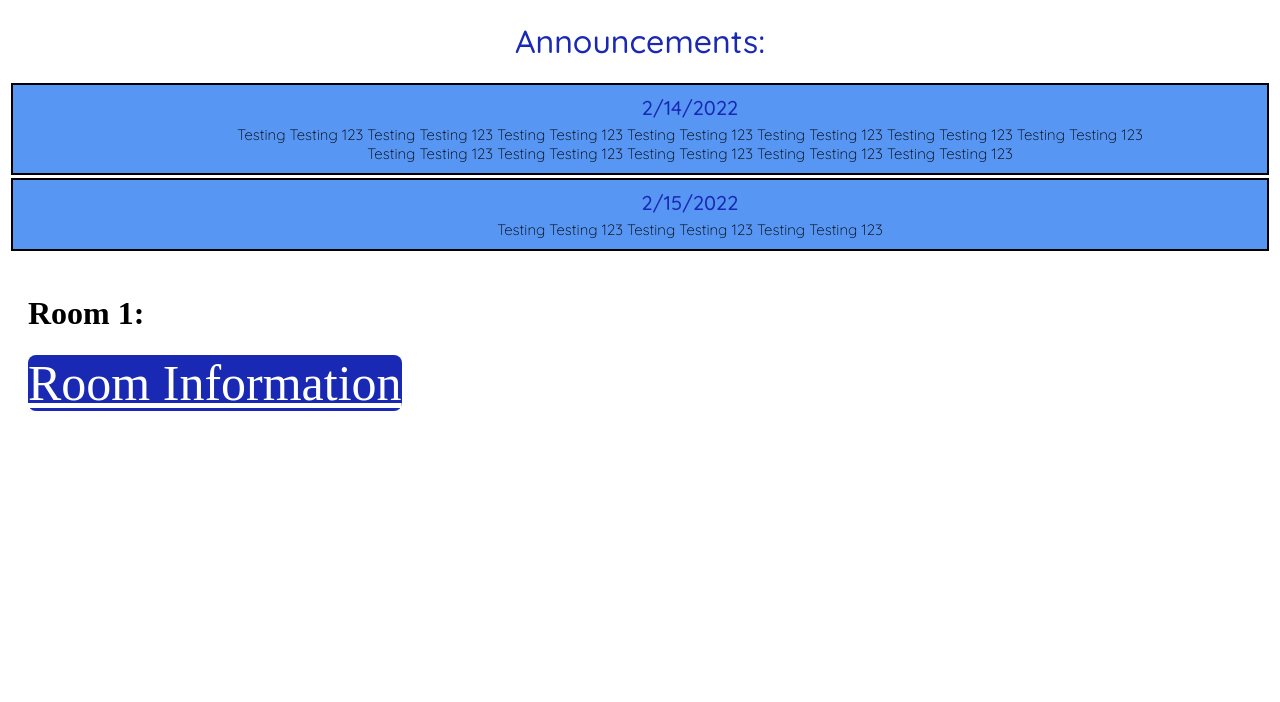
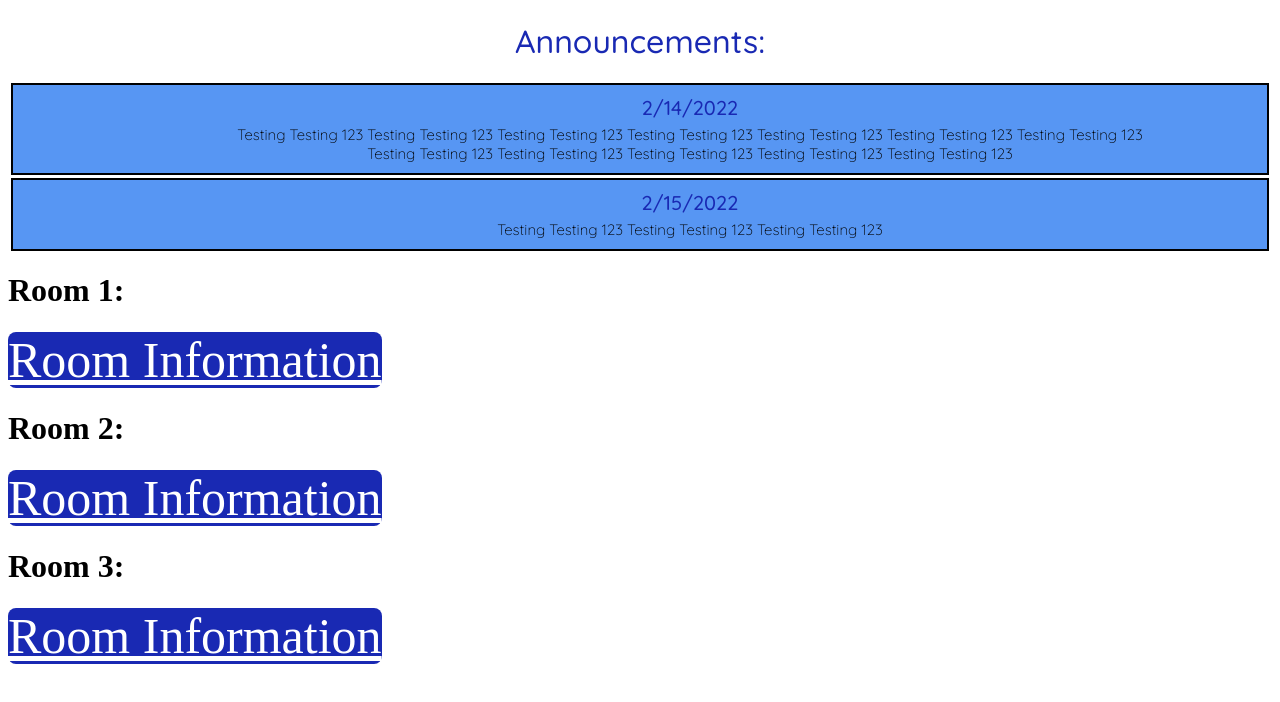
Before and after one commit to sroode68/cca-booking-app, a React (Create React App) app: page / in a window 1280 px wide. Shown: the top 702 px of the page. Built offline with nearby package versions, Linux system fonts and the light colour scheme; data requests are answered from the project's data file.

Commit message:
room listing

```diff
--- a/package.json
+++ b/package.json
@@ -8,7 +8,7 @@
     "@testing-library/user-event": "^13.5.0",
     "react": "^17.0.2",
     "react-dom": "^17.0.2",
-    "react-router-dom": "^5.2.0",
+    "react-router-dom": "^5.3.0",
     "react-scripts": "5.0.0",
     "web-vitals": "^2.1.4"
   },
--- a/src/App.js
+++ b/src/App.js
@@ -2,6 +2,8 @@ import './index.css';
 import { BrowserRouter as Router, Route, Switch} from 'react-router-dom'
 import Home from './Home';
 import Room1 from './Room1';
+import Room2 from './Room2';
+import Room3 from './Room3';
 
 function App() {
 
@@ -15,6 +17,12 @@ function App() {
           <Route path ="/room1">
             <Room1/>
           </Route>
+          <Route path ="/room2">
+            <Room2/>
+          </Route>
+          <Route path ="/room3">
+            <Room3/>
+          </Route>
         </Switch>
       </div>
     </Router>
--- /dev/null
+++ b/src/Room2.js
@@ -0,0 +1,8 @@
+
+const Room2 = () => {
+    return(
+        <h1>Test2</h1>
+    );
+}
+
+export default Room2;
--- /dev/null
+++ b/src/Room3.js
@@ -0,0 +1,7 @@
+const Room3 = () => {
+    return(
+        <h1>Test3</h1>
+    );
+}
+
+export default Room3;
--- a/src/RoomListing.js
+++ b/src/RoomListing.js
@@ -2,6 +2,7 @@ import React from 'react';
 import { Link } from 'react-router-dom';
 import { useState } from "react";
 import './index.css';
+
 
 const RoomListing = () => {
 
@@ -15,7 +16,27 @@ const RoomListing = () => {
             fontSize: '50px',
 
           }}>Room Information</Link>
+
+            <h1>Room 2:</h1>
+            <Link to="room2" style={{
+            color: 'white',
+            backgroundColor: '#1929b3',
+            borderRadius: '8px',
+            fontSize: '50px',
+
+          }}>Room Information</Link>
+          <div>
+            <h1>Room 3:</h1>
+                <Link to="room3" style={{
+                color: 'white',
+                backgroundColor: '#1929b3',
+                borderRadius: '8px',
+                fontSize: '50px',
+
+            }}>Room Information</Link>
+          </div>
         </div>
+
     );
 }
 
--- a/src/index.css
+++ b/src/index.css
@@ -36,7 +36,7 @@
     padding-bottom: 5px;
 }
 
-.room1{
+.room{
     padding: 20px;
     align-items: left;
     max-width: 1500px;
```
Also changed, not shown: 1 other file (tests, documents, lock files or other folders).
